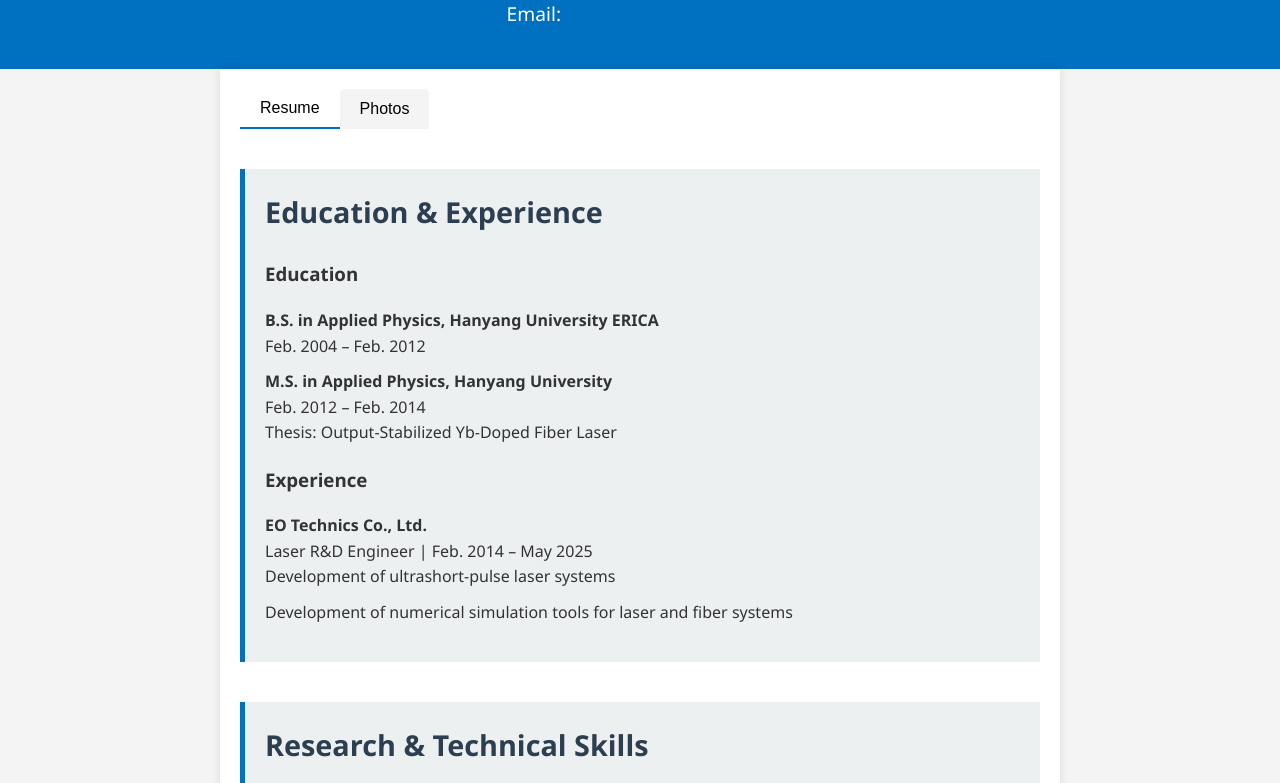
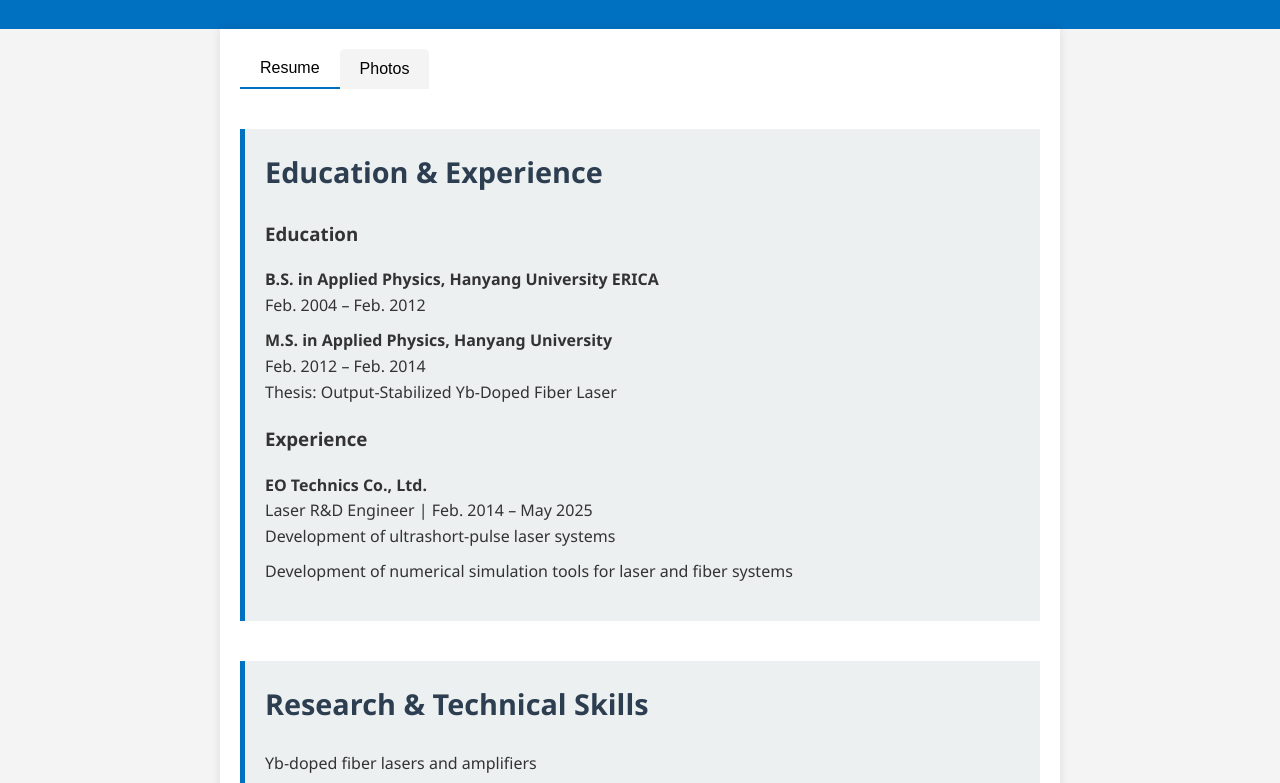
Before and after one commit to JS240784/Home, a plain HTML site: page index.html in a window 1280 px wide. Shown: the part 233-1016 px from the top of the page. Drawn offline with Linux system fonts and the light colour scheme.

Commit message:
Remove email from header

```diff
--- a/index.html
+++ b/index.html
@@ -119,7 +119,6 @@
     <header>
         <img src="image_small.jpg" alt="Profile Picture" style="width: 100px; height: 100px; border-radius: 50%; margin-bottom: 10px;">
         <h1>Jeongseop Lee</h1>
-        <p>Email: <a href="mailto:jsl4661@hanyang.ac.kr">jsl4661@hanyang.ac.kr</a></p>
     </header>
     <div class="container">
         <div class="tabs">
```
